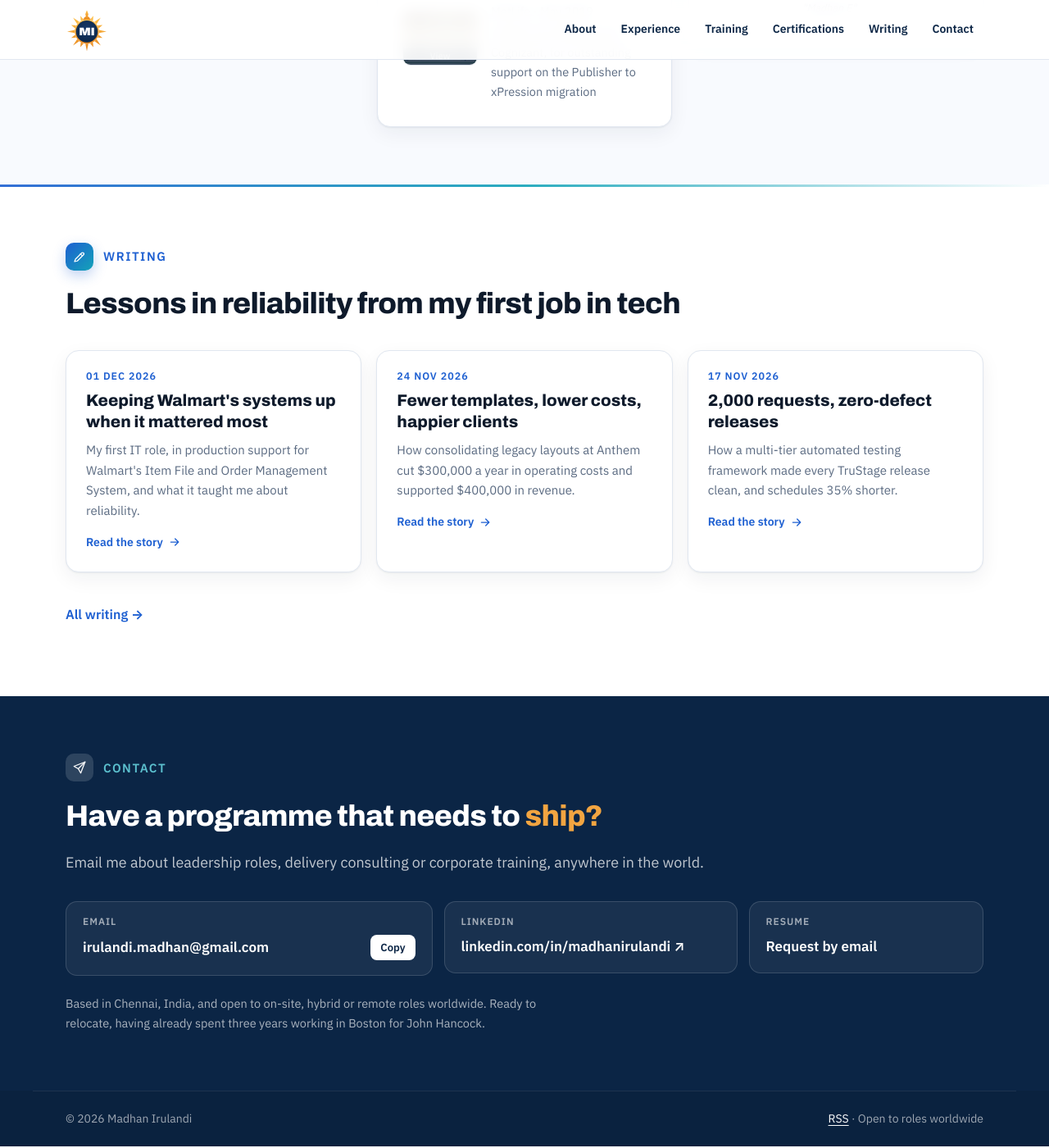
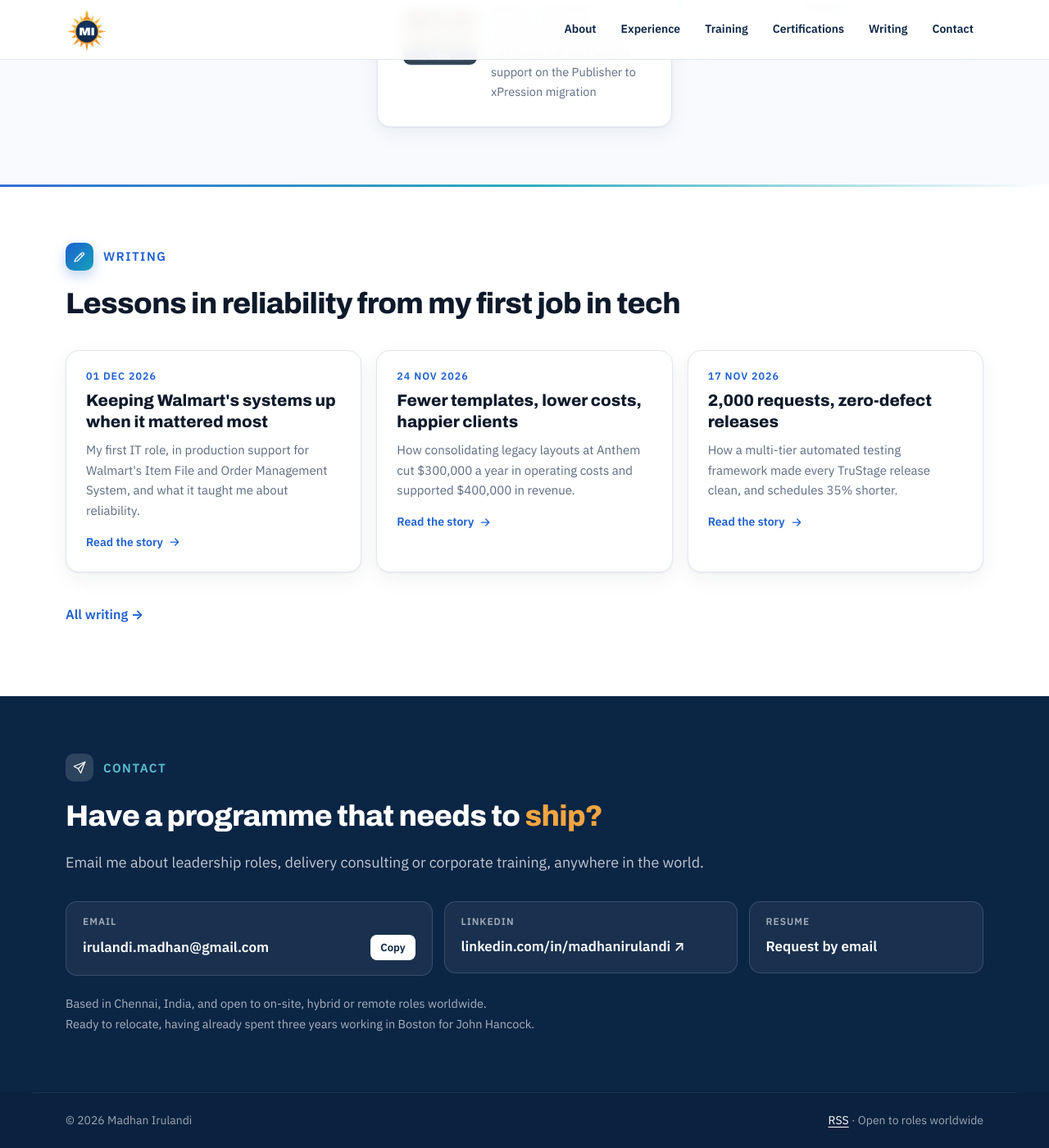
Before and after one commit to Madhan-I/Madhan-I.github.io, a Jekyll site: the page built from index.html, in a window 1280 px wide and 1400 px high, scrolled down 10029 px. Shown: the whole window at 82% size. Built offline with Jekyll 4.4.1, drawn with Linux system fonts in a browser that asks for light colours.

Commit message:
Contact note: Ready to relocate on its own line
Co-Authored-By: Claude Opus 5.5 <noreply@anthropic.com>
Claude-Session: https://claude.ai/code/session_01MFRrTt7LBDdX57m85KHNGp

```diff
--- a/_data/profile.yml
+++ b/_data/profile.yml
@@ -498,4 +498,7 @@ award_groups:
 contact_title: Have a programme that needs to
 contact_highlight: ship?
 contact_intro: Email me about leadership roles, delivery consulting or corporate training, anywhere in the world.
-contact_note: "Based in Chennai, India, and open to on-site, hybrid or remote roles worldwide. Ready to relocate, having already spent three years working in Boston for John Hancock."
+# Each line below is shown on its own line.
+contact_note:
+  - "Based in Chennai, India, and open to on-site, hybrid or remote roles worldwide."
+  - "Ready to relocate, having already spent three years working in Boston for John Hancock."
--- a/assets/css/style.css
+++ b/assets/css/style.css
@@ -273,7 +273,7 @@ h1 .last { color: var(--brand); }
 .card .v { color: #FFFFFF; font-weight: 600; font-size: 17px; text-decoration: none; overflow-wrap: anywhere; }
 .card .v:hover { text-decoration: underline; }
 .copy-btn { font: 600 13px/1 var(--body); color: var(--navy); background: #FFFFFF; border: 0; border-radius: 8px; padding: 9px 12px; cursor: pointer; flex: none; }
-.note { margin: 22px 0 0; font-size: 14.5px; color: rgba(255, 255, 255, .65); max-width: 70ch; }
+.note { margin: 22px 0 0; font-size: 14.5px; line-height: 1.7; color: rgba(255, 255, 255, .65); max-width: 80ch; }
 @media (min-width: 1000px) { .card .v { white-space: nowrap; } }
 @media (max-width: 640px) { .contact-row { grid-template-columns: 1fr; } }
 
--- a/index.html
+++ b/index.html
@@ -207,7 +207,7 @@ layout: default
         </div>
       </div>
     </div>
-    <p class="note reveal">{{ p.contact_note }}</p>
+    <p class="note reveal">{% if p.contact_note.first %}{{ p.contact_note | join: "<br>" }}{% else %}{{ p.contact_note }}{% endif %}</p>
   </div>
 </section>
 {% endunless %}
```
